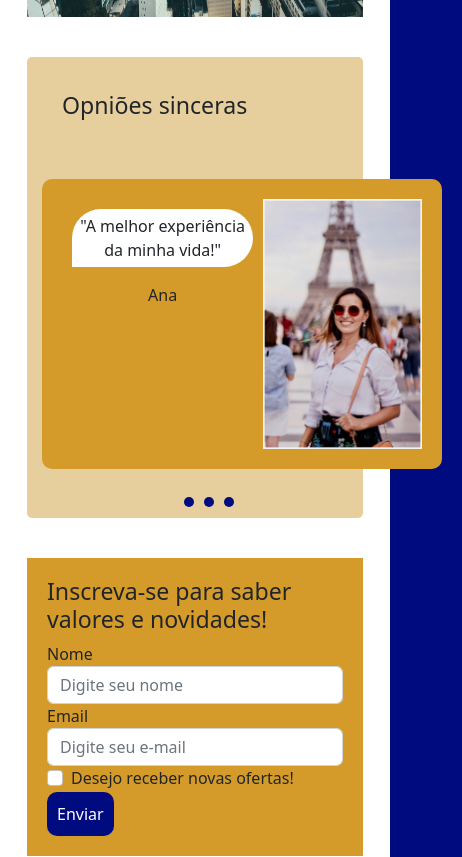
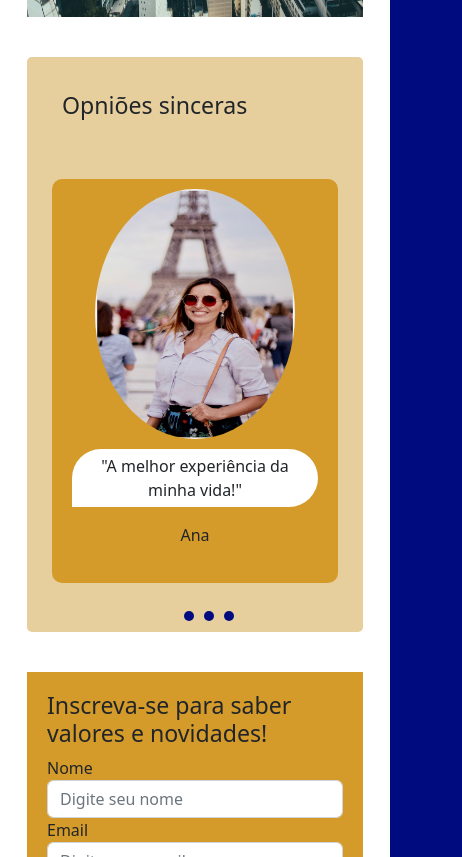
Before and after one commit to Michaela-Galbiati/MKGoTrip, a website: page index.html in a window 390 px wide. Shown: the part 1244-2101 px from the top of the page, 462 px wide, since content can reach past the window. Drawn offline with nearby package versions, Linux system fonts and the light colour scheme.

Commit message:
animações

```diff
--- a/index.html
+++ b/index.html
@@ -172,6 +172,7 @@
                 <span class="visually-hidden">Next</span>
               </button>
             </div>
+            <div style="margin-bottom: 40px;"></div>
             <div id="opinioes">
               <h3>Opniões sinceras</h3>
               <div id="op">
--- a/style.sass
+++ b/style.sass
@@ -110,10 +110,11 @@ div#nacional
     border-radius: 5px
 
 div#opinioes
-    margin: 40px 0px 20px 0px
+    margin: 0 auto
     background-color:  #e6ce9d
     padding: 5px
     border-radius: 5px
+    max-width: 400px
 
 div#opinioes>h3
     margin: 30px
@@ -125,8 +126,6 @@ div#opinioes>h3
     background-color: #d49b2a
     border-radius: 10px
     text-align: center
-    padding: 20px
-    margin: 20px
 
 .saiba
     text-decoration: none
@@ -146,7 +145,6 @@ div#saibamais
 #op
     display: inline-flex
     padding: 20px
-    margin-left: 30%
 #bola
     margin-left:45%
     display: inline-flex
@@ -158,26 +156,27 @@ div#saibamais
     margin: 5px
     cursor: pointer
 #bl1
-    width: 400px
     display: inline-flex
     margin: 10px 0px 0px 0px
-    padding: 20px
+    padding: 10px
 #bl2
     display: none
-    width: 400px
     margin: 20px 0px 0px 0px
     padding: 10px
 #bl3
     display: none
-    width: 400px
     margin: 20px 0px 0px 0px
     padding: 10px
 .foto
     height: 250px
     width: 200px
-@media (max-width:1000px)
-    #op
-        margin-left: -10px
+    border-radius: 50%
+    text-align: center
+    margin: 0 auto
+@media (max-width:800px)
+    .bloco
+        display: flex
+        flex-direction: column-reverse
 
 footer
     text-align: center
```
Also changed, not shown: css/style.css, 1 other file.
